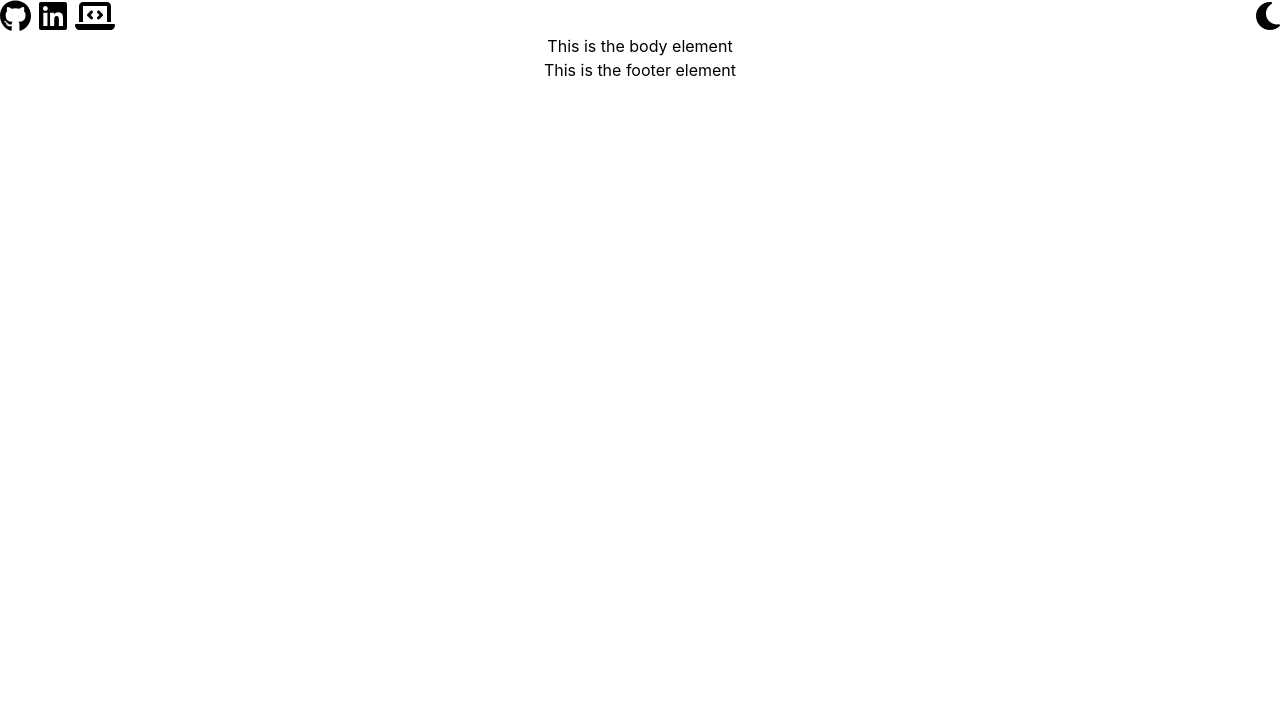
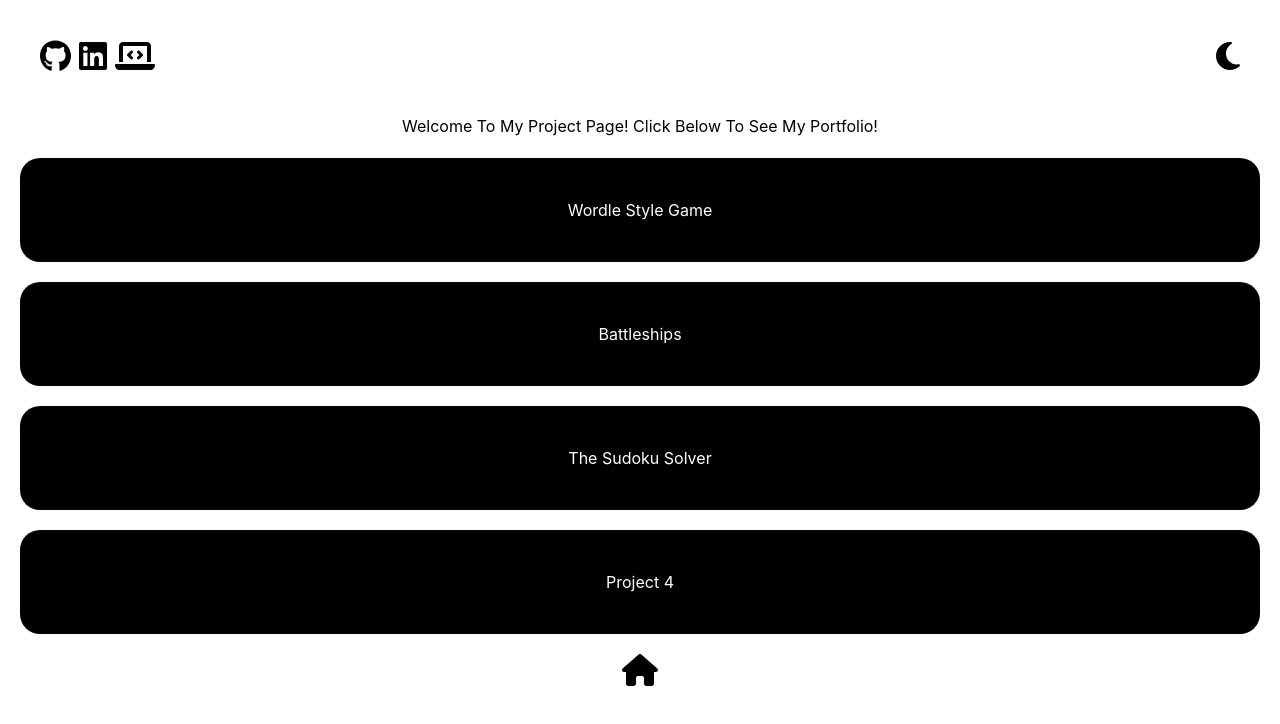
Before and after one commit to AalimCoding/AalimCoding.github.io, a React (Create React App) app: page / in a window 1280 px wide. Shown: the top 724 px of the page. Built offline with nearby package versions, Linux system fonts and the light colour scheme.

Commit message:
Added links to projects in body, and home button.

```diff
--- a/src/App.js
+++ b/src/App.js
@@ -1,11 +1,15 @@
-import logo from './logo.svg';
+import WordleStyleGame from './WordleStyleGame';
+import Battleships from './Battleships';
+import SudokuSolver from './SudokuSolver';
+import ProjectTBC from './ProjectTBC';
 import './App.css';
-import Body from './Body';
+
 import Header from './Header';
 import Footer from './Footer';
-import { BrowserRouter as Router } from 'react-router-dom';
+import { BrowserRouter as Router, Route,Routes } from 'react-router-dom';
 import { ThemeProvider } from './ThemeContext';
 import { ChakraProvider } from '@chakra-ui/react'
+import ProjectsPreview from './Homepage';
 
 function App() {
   return (
@@ -14,7 +18,13 @@ function App() {
         <ThemeProvider>
           <ChakraProvider>
             <Header />
-            <Body />
+            <Routes>
+              <Route path="/" element={<ProjectsPreview />} />
+              <Route path="/WordleStyleGame" element={<WordleStyleGame />} />
+              <Route path="/Battleships" element={<Battleships />} />
+              <Route path="/SudokuSolver" element={<SudokuSolver />} />
+              <Route path="/ProjectTBC" element={<ProjectTBC />} />
+            </Routes>
             <Footer />
           </ChakraProvider>
         </ThemeProvider>
--- /dev/null
+++ b/src/Battleships.js
@@ -0,0 +1,11 @@
+import { useTheme } from "./ThemeContext"
+import { Box, grid } from "@chakra-ui/react";
+
+function Battleships(){
+    const { theme } = useTheme();
+    return(
+        <div>This is the Battleships</div>
+    )
+}
+
+export default Battleships
--- a/src/Body.js
+++ /dev/null
@@ -1,14 +0,0 @@
-import { useTheme } from "./ThemeContext";
-
-function Body() {
-    const { theme } = useTheme();
-    return (
-        <div
-            style={{
-                background: theme === "light" ? "white" : "black",
-                color: theme === "light" ? "black" : "white",
-            }}>This is the body element</div>
-    )
-}
-
-export default Body
--- a/src/DarkModeSwitch.js
+++ b/src/DarkModeSwitch.js
@@ -13,7 +13,7 @@ function DarkModeSwitch() {
         <Box onClick={toggleTheme}  >
             <FontAwesomeIcon icon={faMoon} size="2x"  style={{
                             background: theme === "light" ? "white" : "black",
-                            color: theme === "light" ? "black" : "lime",
+                            color: theme === "light" ? "black" : "green",
                         }} />
                         </Box>
         </label>
--- a/src/Footer.js
+++ b/src/Footer.js
@@ -1,4 +1,9 @@
 import { useTheme } from "./ThemeContext";
+import { Box, Center, HStack, Flex, Spacer } from "@chakra-ui/react";
+import { FontAwesomeIcon } from "@fortawesome/react-fontawesome";
+import { faHome, faHouse } from "@fortawesome/free-solid-svg-icons";
+import { Link } from "react-router-dom";
+
 function Footer() {
     const { theme } = useTheme()
 
@@ -6,7 +11,14 @@ function Footer() {
         <div style={{
             background: theme === "light" ? "white" : "black",
             color: theme === "light" ? "black" : "white",
-        }}>This is the footer element</div>
+        }}>
+            <Link to="/" className="nav-item">
+                <FontAwesomeIcon icon={faHome} size="2x" style={{
+                    background: theme === "light" ? "white" : "black",
+                    color: theme === "light" ? "black" : "white",
+                }} />
+            </Link>
+        </div>
     )
 }
 
--- a/src/Header.js
+++ b/src/Header.js
@@ -10,7 +10,7 @@ function Header() {
             background: theme === "light" ? "white" : "black",
             color: theme === "light" ? "black" : "white",
         }}>
-            <Flex spacing={20} alignItems="center">
+            <Flex spacing={20} alignItems="center" padding={10}>
                 <Nav />
                 <Spacer/>
                 <DarkModeSwitch />
--- /dev/null
+++ b/src/Homepage.js
@@ -0,0 +1,60 @@
+import { useTheme } from "./ThemeContext"
+import { Box, grid } from "@chakra-ui/react";
+import { Link } from "react-router-dom";
+
+function Homepage() {
+    const { theme } = useTheme();
+    return (
+        <div
+            style={{
+                background: theme === "light" ? "white" : "black",
+                color: theme === "light" ? "black" : "white",
+                display: grid,
+
+            }}>Welcome To My Project Page! Click Below To See My Portfolio!
+
+            <Link to="/WordleStyleGame">
+                <Box style={{
+                    color: theme === "light" ? "white" : "black",
+                    background: theme === "light" ? "black" : "white",
+                    borderRadius: 20,
+                    padding: 40,
+                    margin: 20
+                }}>Wordle Style Game</Box>
+            </Link>
+
+            <Link to="/Battleships">
+                <Box style={{
+                    color: theme === "light" ? "white" : "black",
+                    background: theme === "light" ? "black" : "white",
+                    borderRadius: 20,
+                    padding: 40,
+                    margin: 20
+                }}>Battleships</Box>
+            </Link>
+
+            <Link to="/SudokuSolver">
+                <Box style={{
+                    color: theme === "light" ? "white" : "black",
+                    background: theme === "light" ? "black" : "white",
+                    borderRadius: 20,
+                    padding: 40,
+                    margin: 20
+                }}>The Sudoku Solver</Box>
+            </Link>
+
+            <Link to="/ProjectTBC">
+                <Box style={{
+                    color: theme === "light" ? "white" : "black",
+                    background: theme === "light" ? "black" : "white",
+                    borderRadius: 20,
+                    padding: 40,
+                    margin: 20
+                }}>Project 4</Box>
+            </Link>
+
+        </div>
+    )
+}
+
+export default Homepage
--- /dev/null
+++ b/src/ProjectTBC.js
@@ -0,0 +1,11 @@
+import { useTheme } from "./ThemeContext"
+import { Box, grid } from "@chakra-ui/react";
+
+function ProjectTBC(){
+    const { theme } = useTheme();
+    return(
+        <div>This is the ProjectTBC</div>
+    )
+}
+
+export default ProjectTBC
--- /dev/null
+++ b/src/SudokuSolver.js
@@ -0,0 +1,11 @@
+import { useTheme } from "./ThemeContext"
+import { Box, grid } from "@chakra-ui/react";
+
+function SudokuSolver(){
+    const { theme } = useTheme();
+    return(
+        <div>This is the SudokuSolver</div>
+    )
+}
+
+export default SudokuSolver
--- /dev/null
+++ b/src/WordleStyleGame.js
@@ -0,0 +1,11 @@
+import { useTheme } from "./ThemeContext"
+import { Box, grid } from "@chakra-ui/react";
+
+function WordleStyleGame(){
+    const { theme } = useTheme();
+    return(
+        <div>This is the WordleStyleGame</div>
+    )
+}
+
+export default WordleStyleGame
```
